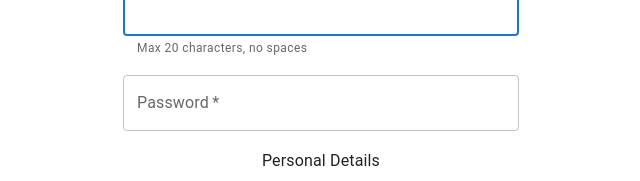
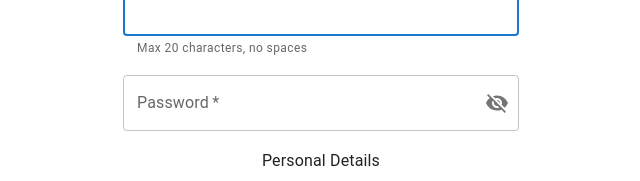
Before and after one commit to azheem-rahman/BuyHDB, a React (Create React App) app in the folder frontend/: page /create-account in a window 1280 px wide. Shown: the part 298-479 px from the top of the page, without its empty margins (319-959 px from the left). Built offline with nearby package versions, Linux system fonts and the light colour scheme.

Commit message:
added toggle password visibility to SignUp

```diff
--- a/frontend/src/components/SignUp.js
+++ b/frontend/src/components/SignUp.js
@@ -33,6 +33,8 @@ const SignUp = () => {
 
   const inputUsernameRef = useRef();
   const inputPasswordRef = useRef();
+
+  const [showPassword, setShowPassword] = useState();
 
   const inputNameRef = useRef();
   const inputCurrentResidentialTownRef = useRef();
@@ -148,6 +150,18 @@ const SignUp = () => {
   ];
 
   const flatModelOptionsMultiGeneration = ["Multi Generation"];
+
+  const handleClickShowPassword = () => {
+    if (showPassword) {
+      setShowPassword(false);
+    } else {
+      setShowPassword(true);
+    }
+  };
+
+  const handleMouseDownPassword = (event) => {
+    event.preventDefault();
+  };
 
   const handleTownSelect = (event) => {
     event.preventDefault();
@@ -348,7 +362,7 @@ const SignUp = () => {
               </Grid>
 
               <Grid item xs={12}>
-                <TextField
+                {/* <TextField
                   required
                   fullWidth
                   id="password"
@@ -356,6 +370,30 @@ const SignUp = () => {
                   name="password"
                   type="password"
                   inputRef={inputPasswordRef}
+                /> */}
+                <TextField
+                  required
+                  fullWidth
+                  id="password"
+                  label="Password"
+                  name="password"
+                  type={showPassword ? "text" : "password"}
+                  inputRef={inputPasswordRef}
+                  InputProps={{
+                    endAdornment: (
+                      <InputAdornment position="end">
+                        <IconButton
+                          aria-label="toggle password visibility"
+                          onClick={handleClickShowPassword}
+                          onMouseDown={handleMouseDownPassword}
+                          edge="end"
+                        >
+                          {showPassword && <Visibility />}
+                          {!showPassword && <VisibilityOff />}
+                        </IconButton>
+                      </InputAdornment>
+                    ),
+                  }}
                 />
               </Grid>
 
@@ -489,7 +527,7 @@ const SignUp = () => {
         </Box>
       </Container>
 
-      {successfulCreateAccount && <Navigate to="/Homepage" />}
+      {successfulCreateAccount && <Navigate to="/homepage" />}
     </ThemeProvider>
   );
 };
```
